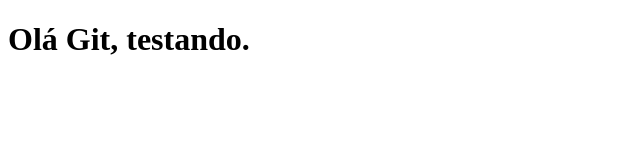
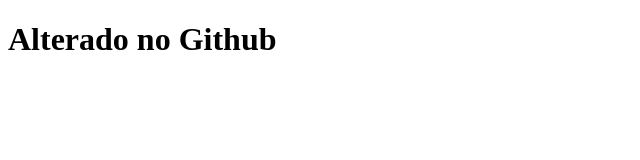
Before and after one commit to eliabemadeira/Projeto-Teste-VScode, a plain HTML site: page index.html in a window 1280 px wide. Shown: the whole page, without its empty margins (0-640 px from the left). Drawn offline with Linux system fonts and the light colour scheme.

Commit message:
Update index.html

```diff
--- a/index.html
+++ b/index.html
@@ -7,6 +7,6 @@
     <title>Git e Github</title>
 </head>
 <body>
-    <h1> Olá Git, testando. </h1>
+    <h1> Alterado no Github </h1>
 </body>
 </html>
```
